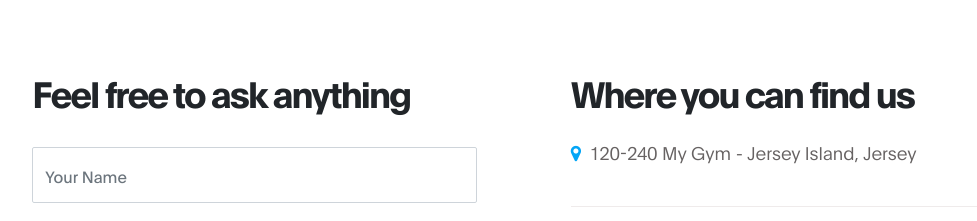
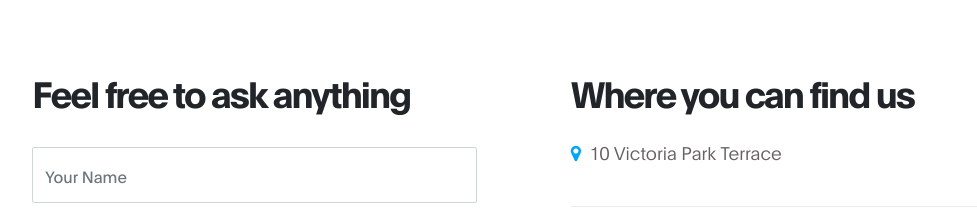
Before and after one commit to nominee1/tarzanpeter, a plain HTML site: page index.html in a window 1280 px wide. Shown: the part 5000-5221 px from the top of the page, without its empty margins (116-1093 px from the left). Drawn offline with Linux system fonts and the light colour scheme.

Commit message:
Add files via upload

```diff
--- a/index.html
+++ b/index.html
@@ -446,7 +446,7 @@
                     <div class="mx-auto mt-4 mt-lg-0 mt-md-0 col-lg-5 col-md-6 col-12">
                         <h2 class="mb-4" data-aos="fade-up" data-aos-delay="600">Where you can <span>find us</span></h2>
 
-                        <p data-aos="fade-up" data-aos-delay="800"><i class="fa fa-map-marker mr-1"></i> 120-240 My Gym - Jersey Island, Jersey</p>
+                        <p data-aos="fade-up" data-aos-delay="800"><i class="fa fa-map-marker mr-1"></i> 10 Victoria Park Terrace</p>
 <!-- How to change your own map point
 	1. Go to Google Maps
 	2. Click on your location point
```
